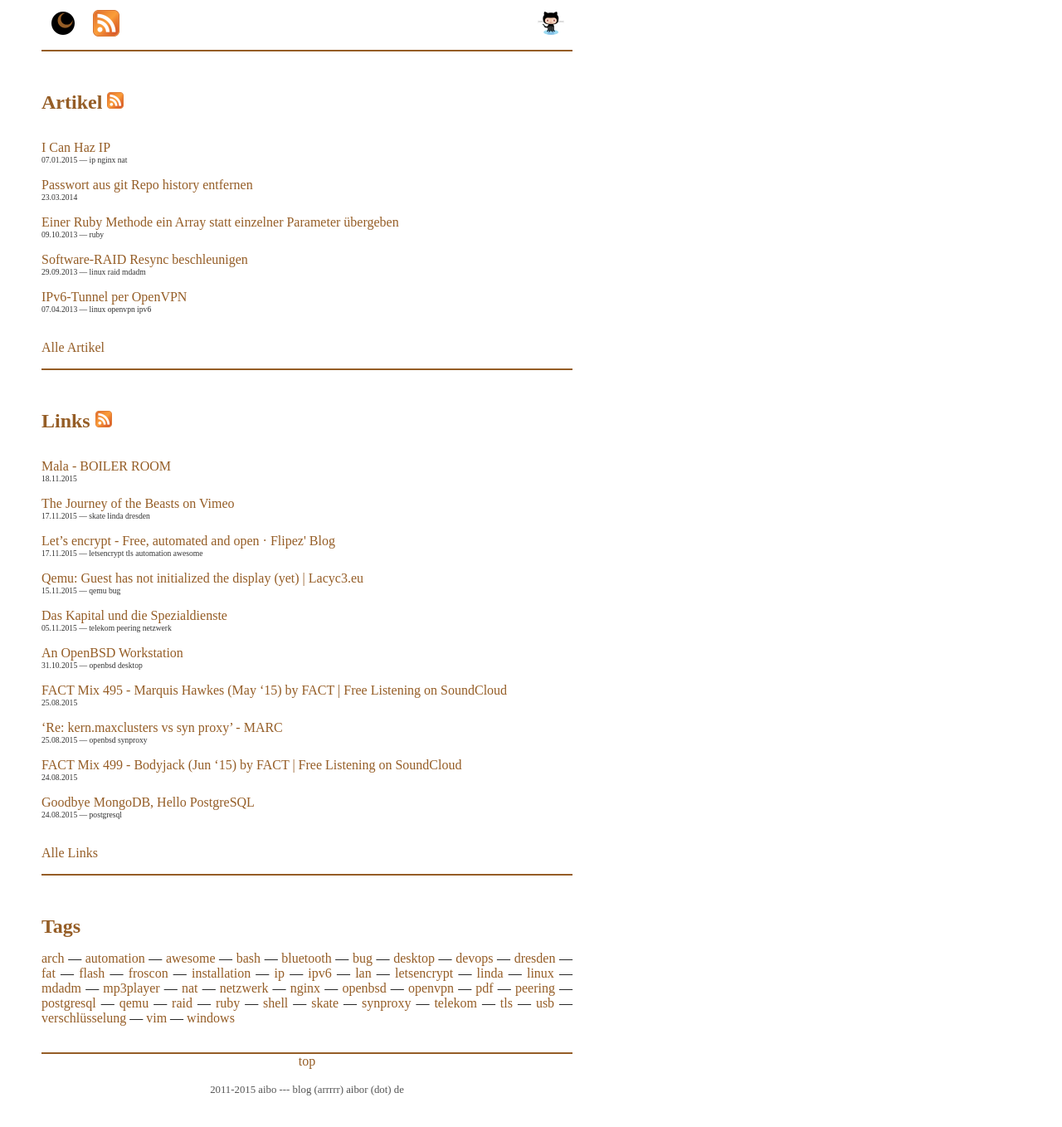
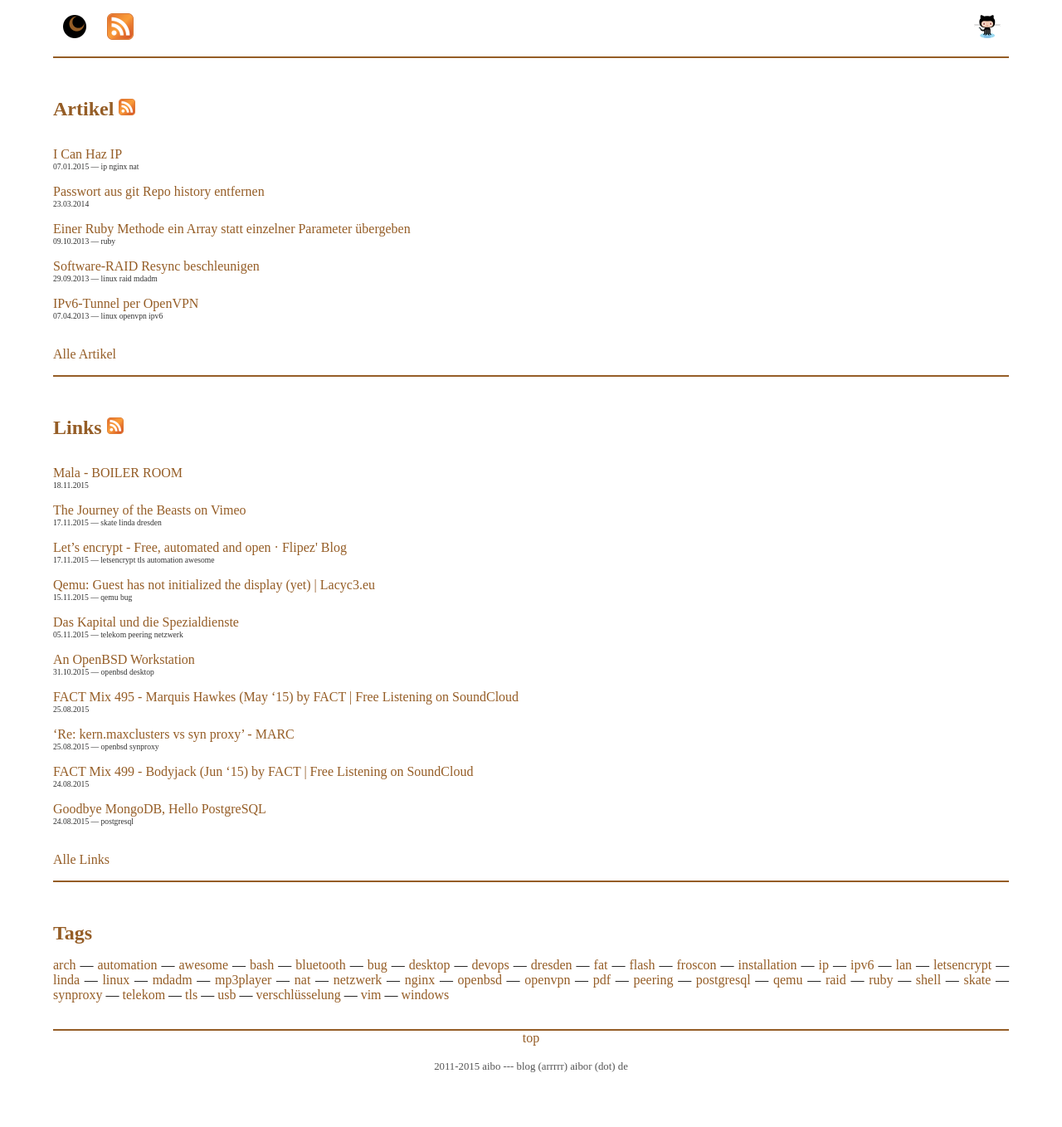
Before and after one commit to aibor/aibor.github.com, a Jekyll site: the page built from index.md, in a window 1280 px wide. Shown: the whole page at 83% size. Built offline with Jekyll 4.4.1, drawn with Linux system fonts in a browser that asks for light colours; after the commit the page ends 1330 px from its top, so only the background shows below that.

Commit message:
use full size and relative sizes

```diff
--- a/css/style.css
+++ b/css/style.css
@@ -1,25 +1,23 @@
 body {
-  margin: 0 50px;
-  width: 640px;
+  margin: 0 4em;
+  min-width: 32em;
   text-align: left;
   font-size: 100.01%;
   position: relative;
 }
 header {
-  padding: 12px 0;
+  padding: 1em 0;
   border-bottom: solid 2px #955d26;
 }
 #pageh a  {
-  margin: 0 10px;
-  font-size: 0px;
+  margin: 0 .6em;
 }
 header .ext {
   position: absolute;
-  right: 0px;
+  right: 0;
 }
 header a img {
-  width: 32px;
-  height: 32px;
+  width: 2em;
   border: 0;
 }
 footer {
@@ -29,22 +27,19 @@ footer {
 }
 footer p {
   line-height: 2;
-  font-size: 0.8em;
+  font-size: .8em;
   color: #555;
 }
 article {
-  /*padding: 12px 0;*/
-  margin: 8px 0;
+  margin: .5em 0;
   text-align: justify;
 }
 article header {
   padding: 0;
 	margin-bottom: 1em;
-  /*border: none;*/
 }
 article h2 {
-  margin:2em 0 0;
-  /*padding:.5em 0;*/
+  margin: 2em 0 0;
 }
 article nav {
   margin: 2em auto .2em;
@@ -52,12 +47,12 @@ article nav {
 }
 article nav .next {
   position: absolute;
-  right: 0px;
+  right: 0;
 }
 .date, .tags {
   display: inline-block;
   font-size: .7em;
-  width:49.6%;
+  width: 49.6%;
   margin: 0;
   padding: 0;
   border: 0;
@@ -67,11 +62,10 @@ article nav .next {
 }
 ul.postlist, ul.linklist {
   margin: 2em auto;
-  padding:0;
+  padding: 0;
 }
 ul.postlist li {
   margin: 1em auto;
-  /*display: block;*/
   list-style-type: none;
   font: 100% monospace;
 }
@@ -84,8 +78,8 @@ a {
   color: #955d26;
 }
 ul.linklist li p {
-  margin:0;
-  padding:0;
+  margin: 0;
+  padding: 0;
 }
 hr {
   color: #955d26;
@@ -96,13 +90,13 @@ pre, code {
   background-color: #ddd;
 }
 pre {
-  padding: 5px;
+  padding: .3em;
   border: 1px solid #888;
   margin: 10px;
 }
 blockquote {
-  margin-left: 20px;
-  padding-left: 20px;
+  margin-left: 1.3em;
+  padding-left: 1.3em;
   border-left: solid 1px #955d26;
 }
 p.timestamp {
@@ -112,6 +106,6 @@ p.timestamp {
   color: #333;
 }
 p.with_timestamp {
-  margin-bottom:0;
-  padding-bottom:0;
+  margin-bottom: 0;
+  padding-bottom: 0;
 }
```
